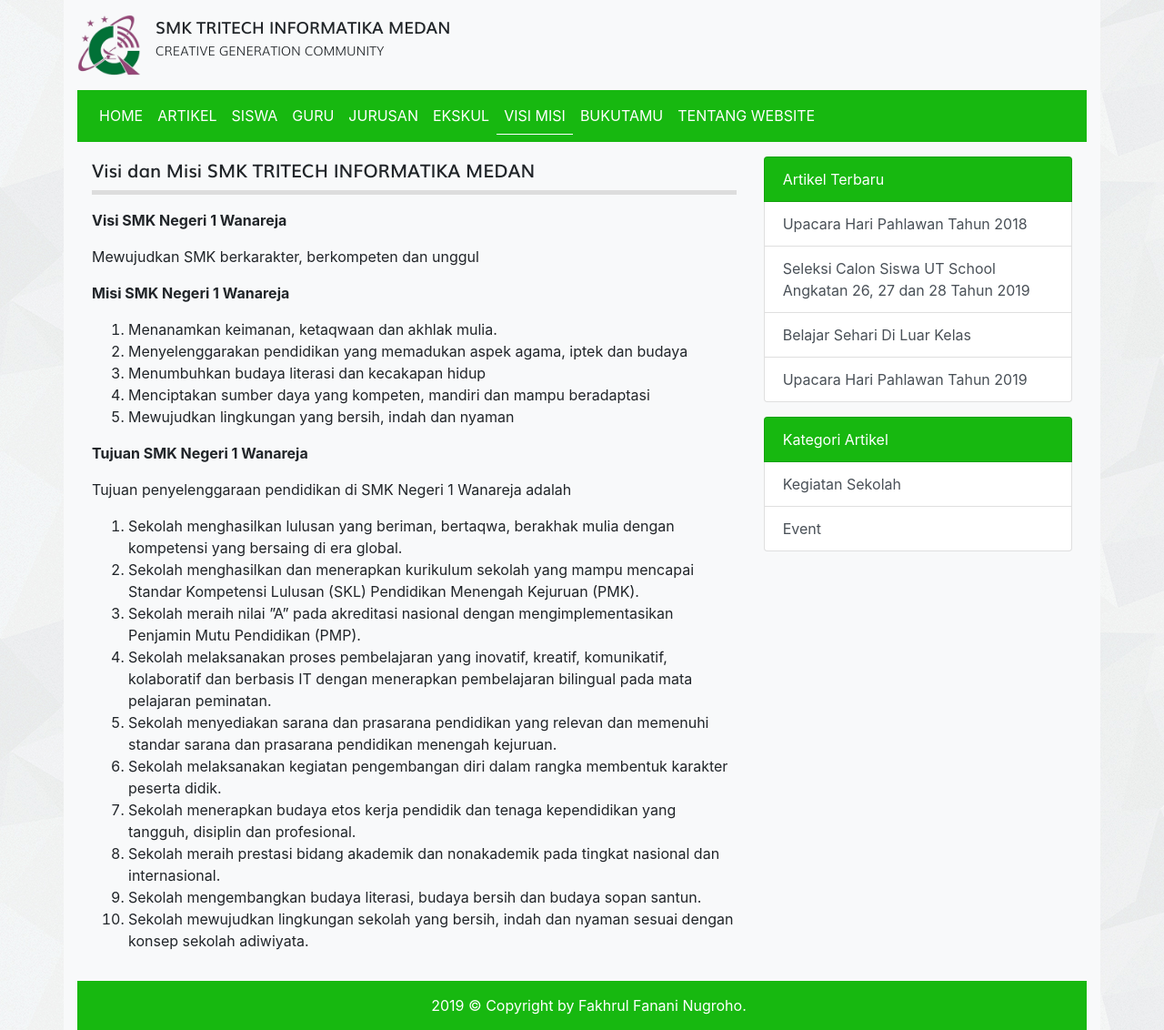
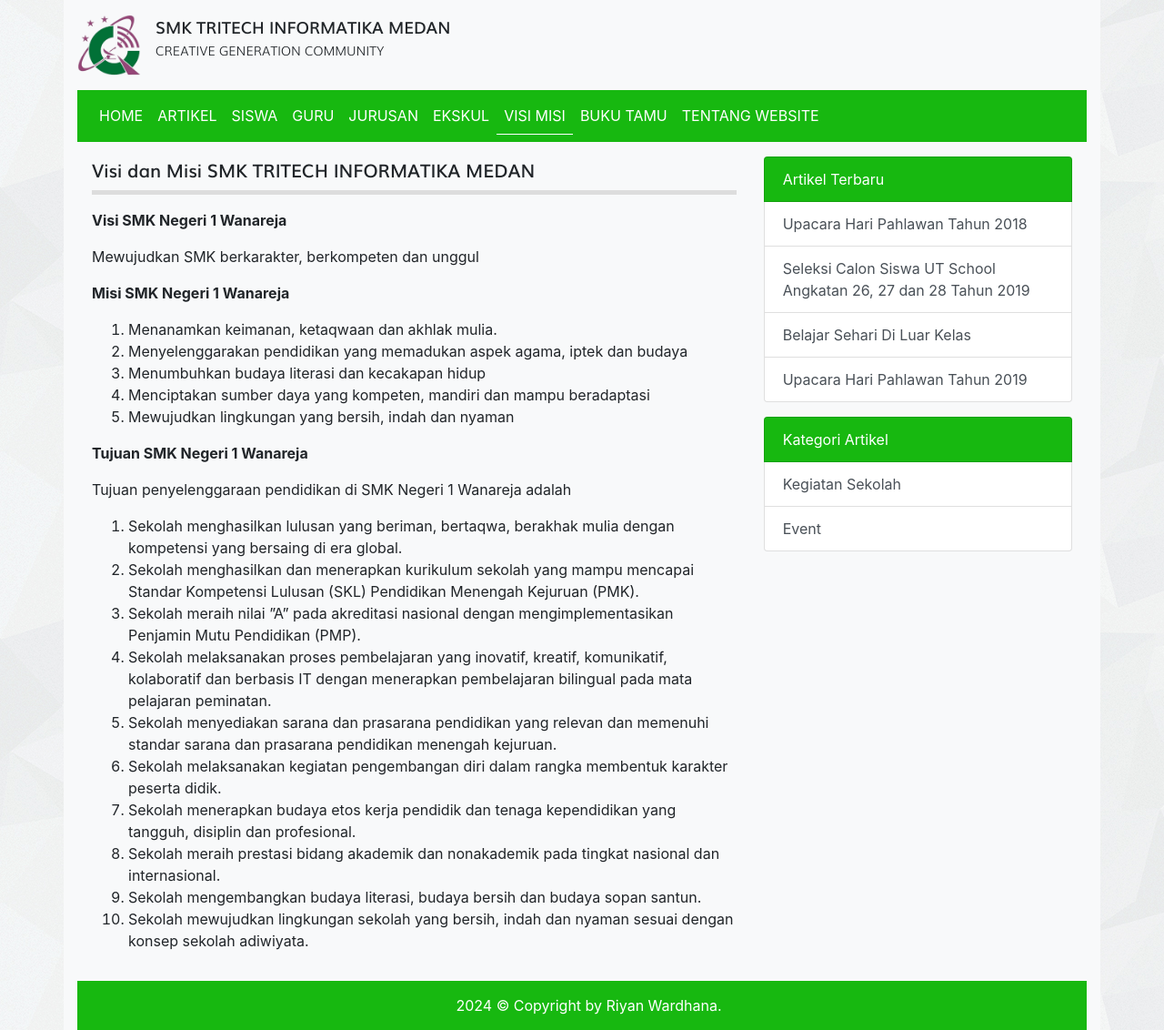
Before and after one commit to RiyanWardhana22/web-sekolah, a PHP site: page /web_sekolah/visi_misi.php in a window 1280 px wide. Shown: the whole page at 91% size. Run offline with PHP 8.4, Linux system fonts and the light colour scheme; data comes from the database, SQL or seed files in the repository.

Commit message:
update all

```diff
--- a/navbar.php
+++ b/navbar.php
@@ -11,7 +11,7 @@
 			<a class="nav-item nav-link text-white navlink <?= $aktif == 'jurusan' ? 'active' : '' ?>" href="jurusan.php">JURUSAN</a>
 			<a class="nav-item nav-link text-white navlink <?= $aktif == 'ekskul' ? 'active' : '' ?>" href="ekskul.php">EKSKUL</a>
 			<a class="nav-item nav-link text-white navlink <?= $aktif == 'visi_misi' ? 'active' : '' ?>" href="visi_misi.php">VISI MISI</a>
-			<a class="nav-item nav-link text-white navlink <?= $aktif == 'bukutamu' ? 'active' : '' ?>" href="bukutamu.php">BUKUTAMU</a>
+			<a class="nav-item nav-link text-white navlink <?= $aktif == 'bukutamu' ? 'active' : '' ?>" href="bukutamu.php">BUKU TAMU</a>
 			<a class="nav-item nav-link text-white navlink <?= $aktif == 'tentang_website' ? 'active' : '' ?>" href="tentang_website.php">TENTANG WEBSITE</a>
 		</div>
 	</div>
--- a/visi_misi.php
+++ b/visi_misi.php
@@ -45,7 +45,7 @@
 			<?php require_once 'sidebar.php'; ?>
 		</div>
 		<div class="text-white footer">
-			2019 © Copyright by Fakhrul Fanani Nugroho.
+			2024 © Copyright by Riyan Wardhana.
 		</div>
 	</div>
 
```
Also changed, not shown: README.md, images/artikel/20200110-belajar-sehari-di-luar-kelas.jpg (deleted), images/artikel/20200110-seleksi-calon-siswa-ut-school-angkatan-26,-27-dan-28-tahun-2019.jpg (deleted), images/artikel/20200110-upacara-hari-pahlawan-tahun-2018.jpg (deleted), images/artikel/20200110-upacara-hari-pahlawan-tahun-2019.jpg (deleted), images/artikel/20200114-tes.PNG (deleted), images/artikel/event.png (added), images/artikel/kegiatan1.png (added), images/artikel/kegiatan2.png (added), images/artikel/upacara1.png (added), images/siswa/administrator.jpg (added), images/siswa/fakhrul-fanani-nugroho.jpg (deleted), images/siswa/riyan.png (added).
